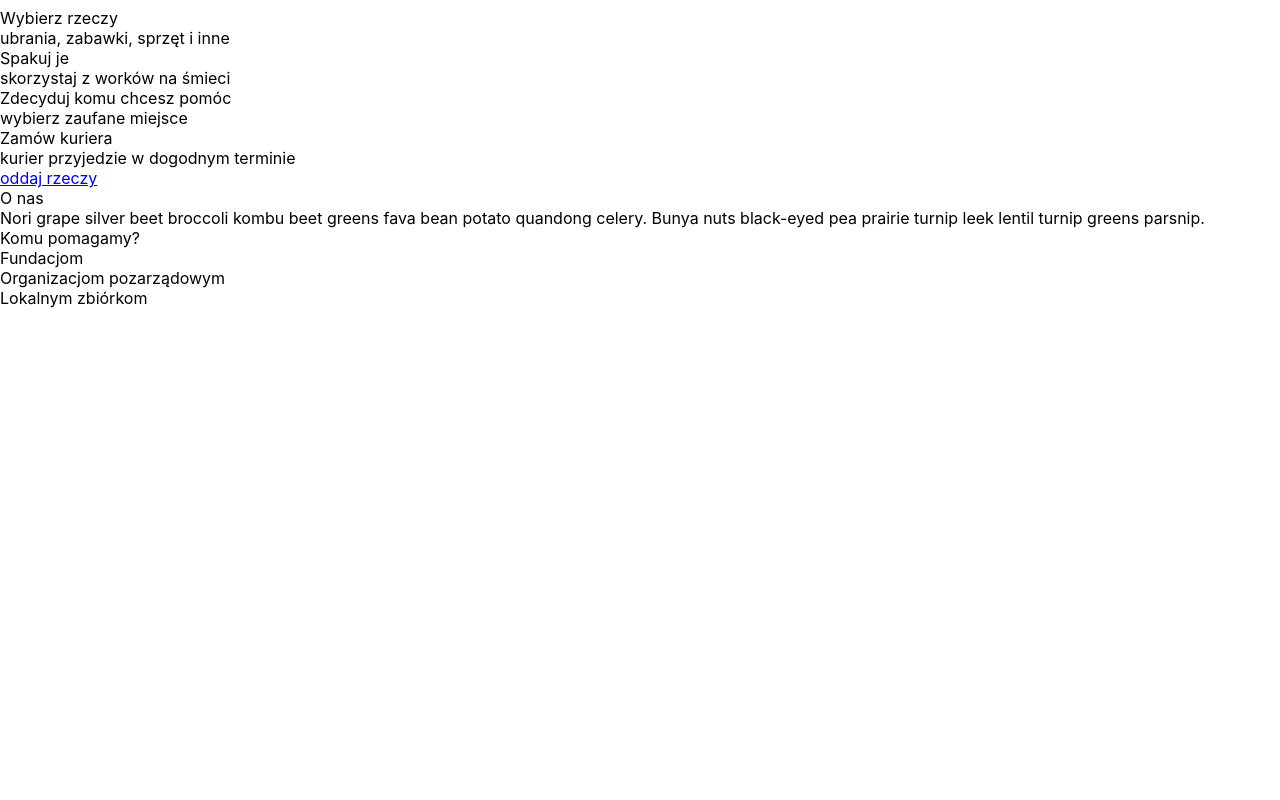
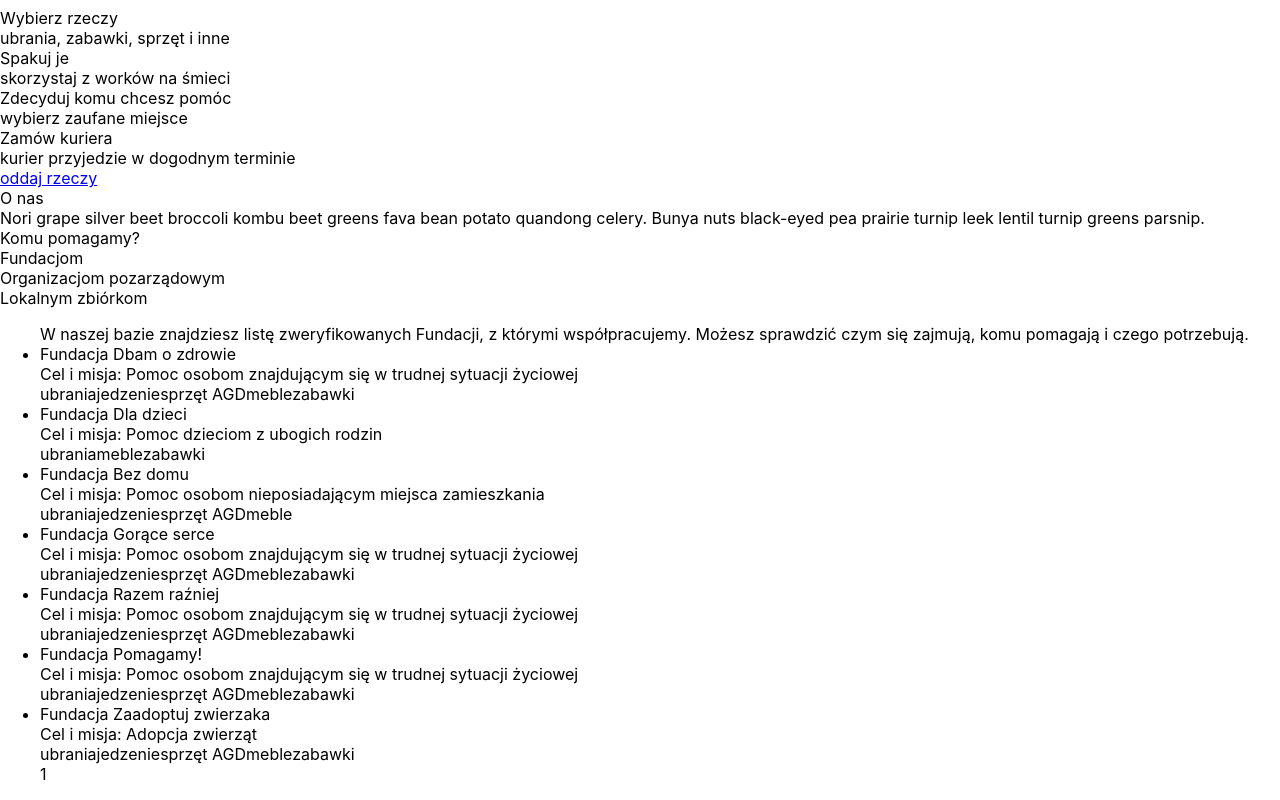
Before and after one commit to inka3inka/oddaj-rzecz, a React (Create React App) app: page /#/ in a window 1280 px wide. Shown: the part 492-1292 px from the top of the page. Before the commit the page ends 800 px from the top, so only its background shows below. Built offline with nearby package versions, Linux system fonts and the light colour scheme; the HTML template or start-up script is replaced by a standard one.

Commit message:
Change organization/fundation/collector mechanism

```diff
--- a/src/components/aboutHelpSection/HelpCollectors.js
+++ b/src/components/aboutHelpSection/HelpCollectors.js
@@ -31,13 +31,13 @@ export class HelpCollectors extends Component {
           <div>
             {this.state.fundations.map(element => {
               return (
-                <>
-                  <div key={element.name}>
+                <li key={element.name}>
+                  <div>
                     <div>Zbiórka {element.name}</div>
                     <div>Cel i misja: {element.task}</div>
                   </div>
                   <div>{element.needs}</div>
-                </>
+                </li>
               )
             })}
           </div>
--- a/src/components/aboutHelpSection/HelpFundations.js
+++ b/src/components/aboutHelpSection/HelpFundations.js
@@ -29,7 +29,7 @@ export class HelpFundations extends Component {
         needs: ['ubrania', 'jedzenie', 'sprzęt AGD', 'meble', 'zabawki']
       },
       {
-        name: "Dbam o zdrowie",
+        name: "Pomagamy!",
         task: "Pomoc osobom znajdującym się w trudnej sytuacji życiowej",
         needs: ['ubrania', 'jedzenie', 'sprzęt AGD', 'meble', 'zabawki']
       },
@@ -51,13 +51,13 @@ export class HelpFundations extends Component {
           <div>
             {this.state.fundations.map(element => {
               return (
-                <>
-                  <div key={element.name}>
+                <li key={element.name}>
+                  <div>
                     <div>Fundacja {element.name}</div>
                     <div>Cel i misja: {element.task}</div>
                   </div>
                   <div>{element.needs}</div>
-                </>
+                </li>
               )
             })}
           </div>
--- a/src/components/aboutHelpSection/HelpOrganizations.js
+++ b/src/components/aboutHelpSection/HelpOrganizations.js
@@ -46,13 +46,13 @@ export class HelpOrganizations extends Component {
           <div>
             {this.state.fundations.map(element => {
               return (
-                <>
-                  <div key={element.name}>
+                <li key={element.name}>
+                  <div>
                     <div>Organizacja {element.name}</div>
                     <div>Cel i misja: {element.task}</div>
                   </div>
                   <div>{element.needs}</div>
-                </>
+                </li>
               )
             })}
           </div>
--- a/src/components/aboutHelpSection/HelpSection.js
+++ b/src/components/aboutHelpSection/HelpSection.js
@@ -19,15 +19,29 @@ export class HelpSection extends Component {
     this.setState({
       toShow: 'organizations'
     })
-  }
+  };
 
   showCollectors = () => {
     this.setState({
       toShow: 'collectors'
     })
-  }
+  };
 
   render() {
+
+    let elementToShow;
+
+    if (this.state.toShow === 'fundations') {
+      elementToShow = <HelpFundations />
+    }
+    else if (this.state.toShow === 'organizations') {
+      elementToShow = <HelpOrganizations />
+    }
+    else if (this.state.toShow === 'collectors') {
+      elementToShow = <HelpCollectors />
+    }
+
+
     return (
       <div className="helpSection__container">
         <div className="helpSection__options">
@@ -41,17 +55,9 @@ export class HelpSection extends Component {
           </div>
         </div>
         <div className="helpSheet__container">
-          {() => {
-              if (this.state.toShow === 'fundations') {
-                return (<HelpFundations />)
-              }
-              else if (this.state.toShow === 'organizations') {
-                return (<HelpOrganizations />)
-              }
-              else if (this.state.toShow === 'collectors')
-                return (<HelpCollectors />)
-            }
-          }
+          <ul>
+          {elementToShow}
+          </ul>
         </div>
       </div>
     )
```
